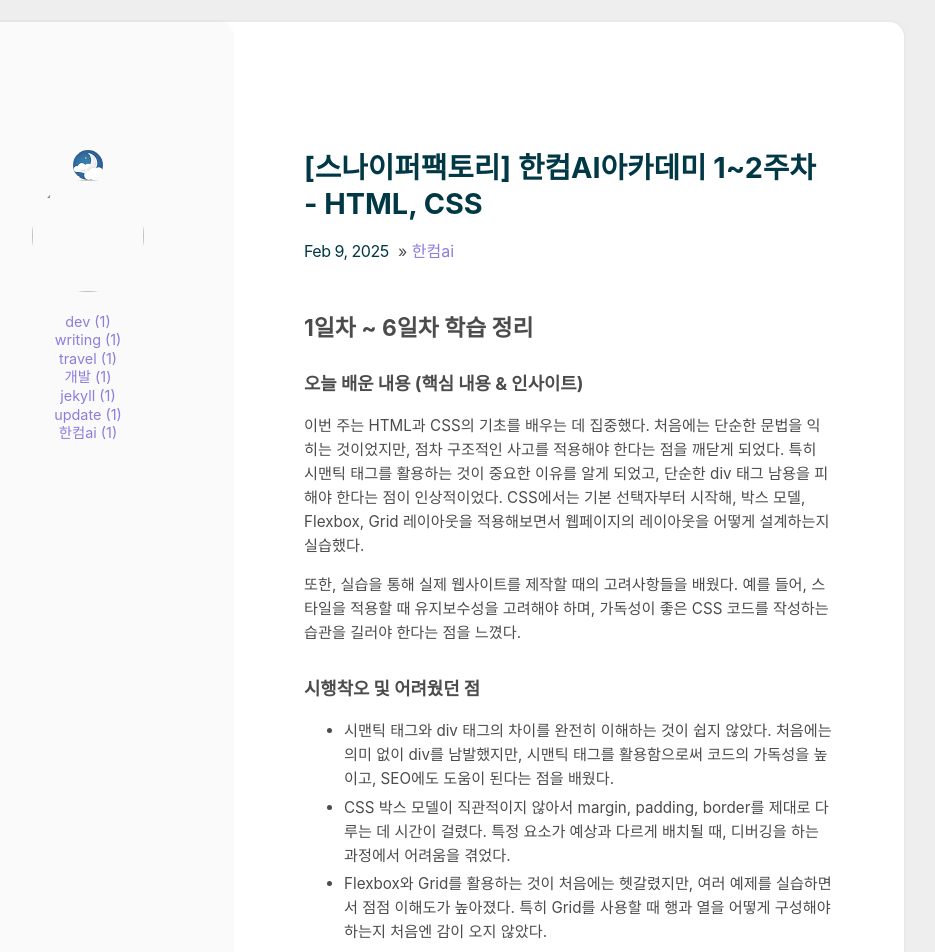
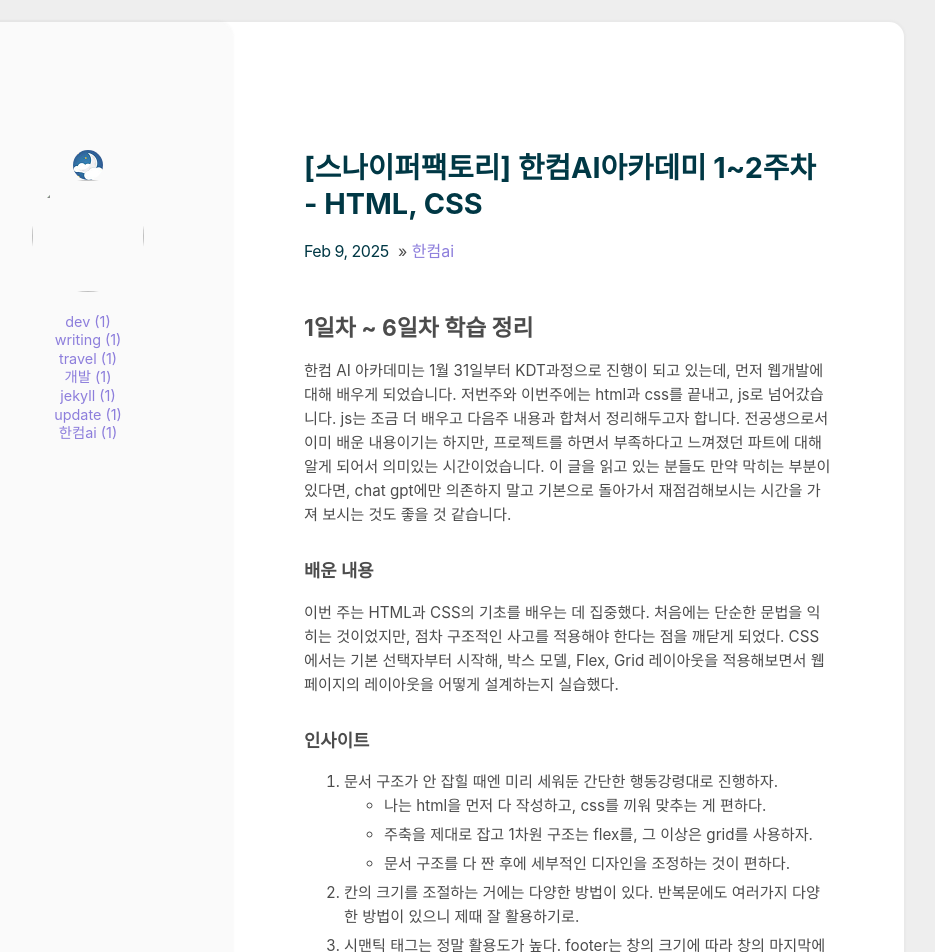
Before and after one commit to yujinoh0103/yujinoh0103.github.io, a Jekyll site: the page built from _posts/2025-02-09-1st.md, in a window 1280 px wide and 1400 px high. Shown: the top 952 px of the window, without its empty margins (216-1151 px from the left). Built offline with Jekyll 4.4.1, drawn with Linux system fonts in a browser that asks for light colours; some of the changed text lies outside the part shown.

Commit message:
마무리

```diff
--- a/_config.yml
+++ b/_config.yml
@@ -25,7 +25,7 @@ description: >- # this means to ignore newlines until "baseurl:"
   line in _config.yml. It will appear in your document head meta (for
   Google search results) and in your feed.xml site description.
 baseurl: "" # the subpath of your site, e.g. /blog
-url: "" # the base hostname & protocol for your site, e.g. http://example.com
+url: "https://yujinoh0103.github.io" # the base hostname & protocol for your site, e.g. http://example.com
 twitter_username: jekyllrb
 github_username:  jekyll
 
--- a/_posts/2025-02-09-1st.md
+++ b/_posts/2025-02-09-1st.md
@@ -8,18 +8,29 @@ author: "yujinoh0103"
 
 ## 1일차 ~ 6일차 학습 정리
 
-### 오늘 배운 내용 (핵심 내용 & 인사이트)
+한컴 AI 아카데미는 1월 31일부터 KDT과정으로 진행이 되고 있는데, 먼저 웹개발에 대해 배우게 되었습니다. 저번주와 이번주에는 html과 css를 끝내고, js로 넘어갔습니다. js는 조금 더 배우고 다음주 내용과 합쳐서 정리해두고자 합니다. 전공생으로서 이미 배운 내용이기는 하지만, 프로젝트를 하면서 부족하다고 느껴졌던 파트에 대해 알게 되어서 의미있는 시간이었습니다. 이 글을 읽고 있는 분들도 만약 막히는 부분이 있다면, chat gpt에만 의존하지 말고 기본으로 돌아가서 재점검해보시는 시간을 가져 보시는 것도 좋을 것 같습니다.
+### 배운 내용
 
-이번 주는 HTML과 CSS의 기초를 배우는 데 집중했다. 처음에는 단순한 문법을 익히는 것이었지만, 점차 구조적인 사고를 적용해야 한다는 점을 깨닫게 되었다. 특히 시맨틱 태그를 활용하는 것이 중요한 이유를 알게 되었고, 단순한 div 태그 남용을 피해야 한다는 점이 인상적이었다. CSS에서는 기본 선택자부터 시작해, 박스 모델, Flexbox, Grid 레이아웃을 적용해보면서 웹페이지의 레이아웃을 어떻게 설계하는지 실습했다.
+이번 주는 HTML과 CSS의 기초를 배우는 데 집중했다. 처음에는 단순한 문법을 익히는 것이었지만, 점차 구조적인 사고를 적용해야 한다는 점을 깨닫게 되었다. CSS에서는 기본 선택자부터 시작해, 박스 모델, Flex, Grid 레이아웃을 적용해보면서 웹페이지의 레이아웃을 어떻게 설계하는지 실습했다.
 
-또한, 실습을 통해 실제 웹사이트를 제작할 때의 고려사항들을 배웠다. 예를 들어, 스타일을 적용할 때 유지보수성을 고려해야 하며, 가독성이 좋은 CSS 코드를 작성하는 습관을 길러야 한다는 점을 느꼈다.
+### 인사이트
+1. 문서 구조가 안 잡힐 때엔 미리 세워둔 간단한 행동강령대로 진행하자.
+- 나는 html을 먼저 다 작성하고, css를 끼워 맞추는 게 편하다.
+- 주축을 제대로 잡고 1차원 구조는 flex를, 그 이상은 grid를 사용하자.
+- 문서 구조를 다 짠 후에 세부적인 디자인을 조정하는 것이 편하다.
+
+2. 칸의 크기를 조절하는 거에는 다양한 방법이 있다. 반복문에도 여러가지 다양한 방법이 있으니 제때 잘 활용하기로.
+3. 시맨틱 태그는 정말 활용도가 높다. footer는 창의 크기에 따라 창의 마지막에 안붙어 있을 수도 있다. 이때엔 footer의 margin-top을 auto로 주고, body의 height를 100vh로 주면 해결된다.
+4. 부모요소와 자식요소에 어떤 설정을 해줘야 하는지를 바탕으로 css를 공부하면 좋다.
+5. 클론코딩을 하다보면 확실히 이해도가 올라가니 꼭 진행하는 것이 좋겠다. 아래는 내가 클론코딩 실습을 진행했던 것이다.
+<![alt](../assets/img/1.png)>
+<br/>
 
 ### 시행착오 및 어려웠던 점
 
-- 시맨틱 태그와 div 태그의 차이를 완전히 이해하는 것이 쉽지 않았다. 처음에는 의미 없이 div를 남발했지만, 시맨틱 태그를 활용함으로써 코드의 가독성을 높이고, SEO에도 도움이 된다는 점을 배웠다.
-- CSS 박스 모델이 직관적이지 않아서 margin, padding, border를 제대로 다루는 데 시간이 걸렸다. 특정 요소가 예상과 다르게 배치될 때, 디버깅을 하는 과정에서 어려움을 겪었다.
-- Flexbox와 Grid를 활용하는 것이 처음에는 헷갈렸지만, 여러 예제를 실습하면서 점점 이해도가 높아졌다. 특히 Grid를 사용할 때 행과 열을 어떻게 구성해야 하는지 처음엔 감이 오지 않았다.
-- 반응형 웹 디자인을 적용할 때, 미디어 쿼리를 활용하는 방법이 예상보다 까다로웠다. 특정 브레이크포인트에서 레이아웃이 깨지는 문제가 발생해 여러 번 수정을 거쳤다.
+- 시맨틱 태그와 div 태그의 차이를 완전히 이해하는 것이 쉽지 않았다. 처음에는 의미 없이 div를 남발했지만, 시맨틱 태그를 활용함으로써 코드의 가독성을 높여야 한다는 점을 깨달았다.
+- CSS 박스 모델이 직관적이지 않아서 margin, padding, border를 제대로 다루는 데 시간이 걸렸다. 특정 요소가 예상과 다르게 배치될 때가 많아 어려움을 겪었다.
+- Flex와 Grid를 활용하는 것이 처음에는 헷갈렸지만, 여러 예제를 실습하면서 점점 이해도가 높아졌다. 특히 Grid를 사용할 때 행과 열을 어떻게 구성해야 하는지 처음엔 감이 오지 않았다.
 
 ### 앞으로 적용해야 할 점
 
@@ -31,7 +42,13 @@ author: "yujinoh0103"
 
 이번 주 동안 마크업 언어의 기본적인 틀을 익히는 것은 비교적 원활했지만, CSS의 세부적인 조정과 레이아웃 설계는 예상보다 더 많은 연습이 필요함을 느꼈다. 단순한 스타일링이 아닌, 유지보수성을 고려한 코드 작성이 중요하다는 점을 알게 되었다.
 
-——————————————————————————
+### 추천 사이트
+강사님이 추천해주신 사이트 중, css를 이해하는 데에 큰 도움을 준 사이트!
+
+<a href="https://flukeout.github.io/">선택자 게임</a>
+<a href="https://flexboxfroggy.com/">flexbox 개구리게임</a>
+<br/>
+——————————————————————————<br/>
 본 후기는 [한글과컴퓨터x한국생산성본부x스나이퍼팩토리] 한컴 AI 아카데미 (B-log) 리뷰로 작성 되었습니다.
 
 #한컴AI아카데미 #AI개발자 #AI개발자교육 #한글과컴퓨터 #한국생산성본부 #스나이퍼팩토리 #부트캠프 #AI전문가양성 #개발자교육 #개발자취업
```
Also changed, not shown: assets/img/1.png (added).
